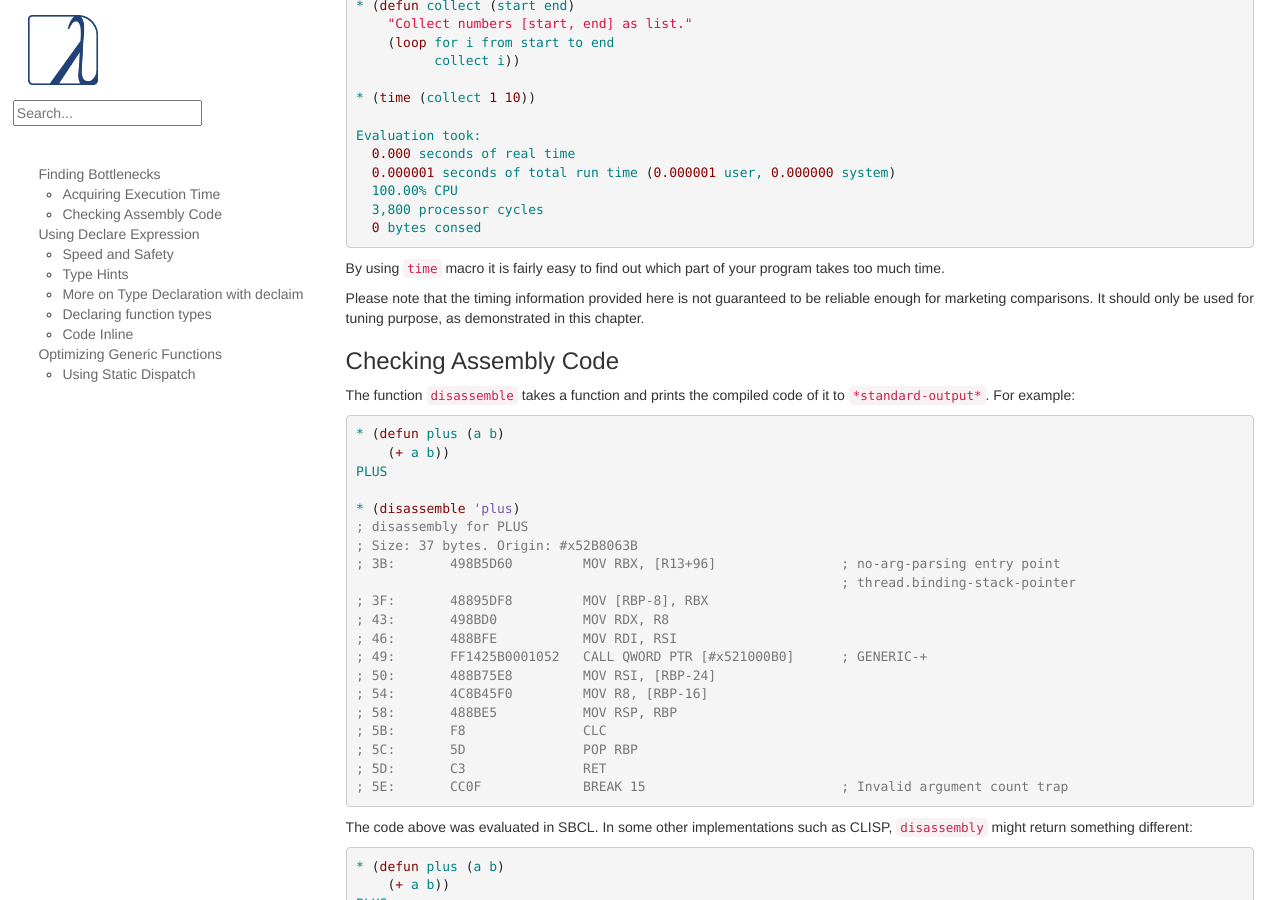
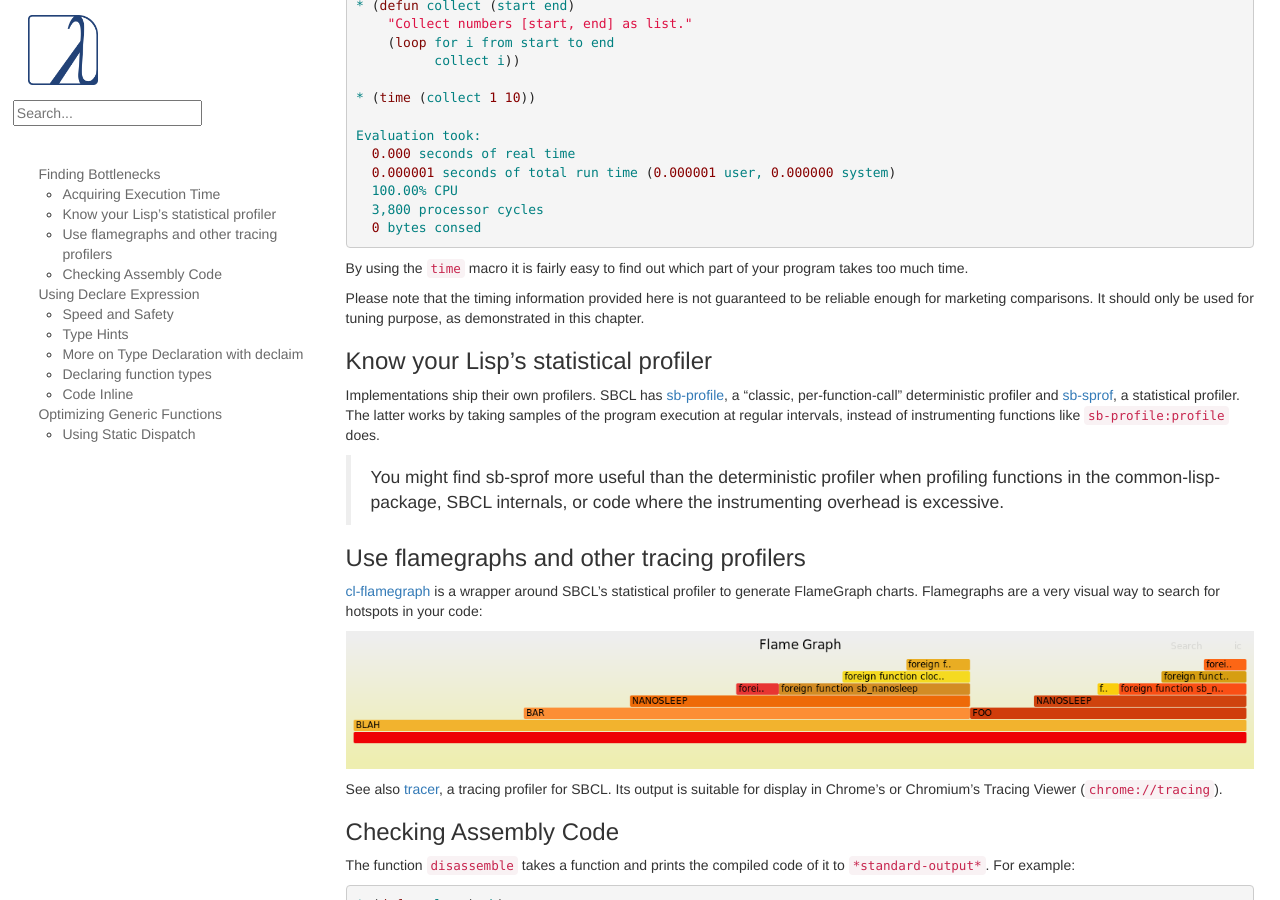
Before and after one commit to LispCookbook/cl-cookbook, a Jekyll site: the page built from performance.md, in a window 1280 px wide and 900 px high, scrolled down 378 px. Built offline with Jekyll 4.4.1, drawn with Linux system fonts in a browser that asks for light colours.

Commit message:
performance: mention SBCL's profilers, cl-flamegraph and tracer

```diff
--- a/performance.md
+++ b/performance.md
@@ -33,12 +33,34 @@ Evaluation took:
   0 bytes consed
 ~~~
 
-By using `time` macro it is fairly easy to find out which part of your program
+By using the `time` macro it is fairly easy to find out which part of your program
 takes too much time.
 
 Please note that the timing information provided here is not guaranteed to be
 reliable enough for marketing comparisons. It should only be used for tuning
 purpose, as demonstrated in this chapter.
+
+### Know your Lisp's statistical profiler
+
+Implementations ship their own profilers. SBCL has
+[sb-profile](http://www.sbcl.org/manual/#Deterministic-Profiler), a
+"classic, per-function-call" deterministic profiler and
+[sb-sprof](http://www.sbcl.org/manual/#Statistical-Profiler), a
+statistical profiler. The latter works by taking samples of the
+program execution at regular intervals, instead of instrumenting
+functions like `sb-profile:profile` does.
+
+> You might find sb-sprof more useful than the deterministic profiler when profiling functions in the common-lisp-package, SBCL internals, or code where the instrumenting overhead is excessive.
+
+### Use flamegraphs and other tracing profilers
+
+[cl-flamegraph](https://github.com/40ants/cl-flamegraph) is a wrapper around SBCL's statistical profiler to generate FlameGraph charts. Flamegraphs are a very visual way to search for hotspots in your code:
+
+![](assets/cl-flamegraph.png)
+
+See also [tracer](https://github.com/TeMPOraL/tracer), a tracing
+profiler for SBCL. Its output is suitable for display in
+Chrome’s or Chromium’s Tracing Viewer (`chrome://tracing`).
 
 ### Checking Assembly Code
 
```
Also changed, not shown: assets/cl-flamegraph.png (added).
